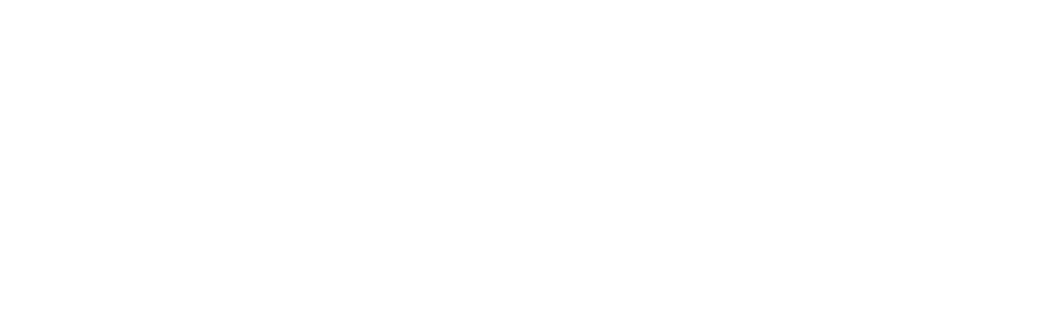
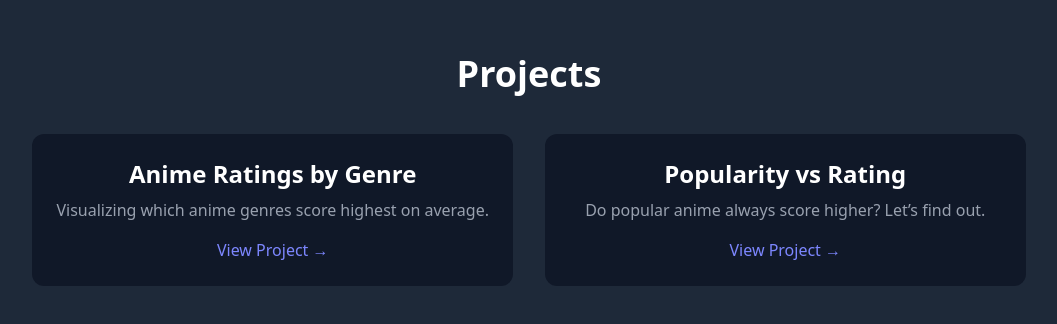
Before and after one commit to robinkelsick/kelsickdata, a Vue app: page /projects in a window 1280 px wide. Before the commit this address had no page. Shown: the part 230-554 px from the top of the page, without its empty margins (111-1168 px from the left). Built offline with nearby package versions, Linux system fonts and the light colour scheme.

Commit message:
Centered the project page div

```diff
--- a/src/Pages/HomePage.vue
+++ b/src/Pages/HomePage.vue
@@ -1,11 +1,9 @@
 <template>
   <div>
     <HeroSection />
-    <ProjectsSection />
   </div>
 </template>
 
 <script setup>
 import HeroSection from '../components/HeroSection.vue'
-import ProjectsSection from '../components/ProjectsSection.vue'
 </script>
--- /dev/null
+++ b/src/Pages/ProjectsPage.vue
@@ -0,0 +1,9 @@
+<template>
+  <div class="h-screen w-full">
+    <ProjectsSection />
+  </div>
+</template>
+
+<script setup>
+import ProjectsSection from '../components/ProjectsSection.vue'
+</script>
--- a/src/components/ProjectsSection.vue
+++ b/src/components/ProjectsSection.vue
@@ -1,7 +1,14 @@
 <template>
-  <section id="projects" class="py-20 bg-gray-800 text-white text-center">
+  <section
+    id="projects"
+    class="flex flex-col justify-center items-center py-20 bg-gray-800 text-white text-center h-full w-full"
+  >
     <h2 class="text-4xl font-bold mb-10">Projects</h2>
-    <div class="grid grid-cols-1 md:grid-cols-2 lg:grid-cols-3 gap-8 max-w-6xl mx-auto px-4">
+
+    <div
+      class="grid gap-8 max-w-6xl mx-auto px-4 justify-center"
+      style="grid-template-columns: repeat(auto-fit, minmax(280px, 1fr))"
+    >
       <router-link
         to="/genre-ratings"
         class="bg-gray-900 rounded-xl p-6 hover:bg-gray-700 transition-all block"
@@ -10,6 +17,7 @@
         <p class="text-gray-400 mb-4">Visualizing which anime genres score highest on average.</p>
         <span class="text-indigo-400 hover:text-indigo-300">View Project →</span>
       </router-link>
+
       <router-link
         to="/popularity-vs-rating"
         class="bg-gray-900 rounded-xl p-6 hover:bg-gray-700 transition-all block"
--- a/src/router/index.js
+++ b/src/router/index.js
@@ -3,6 +3,7 @@ import HomePage from '@/Pages/HomePage.vue'
 import GenreRatings from '@/Pages/GenreRatings.vue'
 import PopularityPage from '@/Pages/PopularityPage.vue'
 import AboutMe from '@/Pages/AboutMe.vue'
+import ProjectsPage from '@/Pages/ProjectsPage.vue'
 
 const router = createRouter({
   history: createWebHistory(import.meta.env.BASE_URL),
@@ -16,6 +17,7 @@ const router = createRouter({
       alias: '/popularity-vs-rating',
     },
     { path: '/about-me', name: 'about-me', component: AboutMe, alias: '/about' },
+    { path: '/projects', name: 'projects', component: ProjectsPage, alias: '/work' },
   ],
 })
 
```
